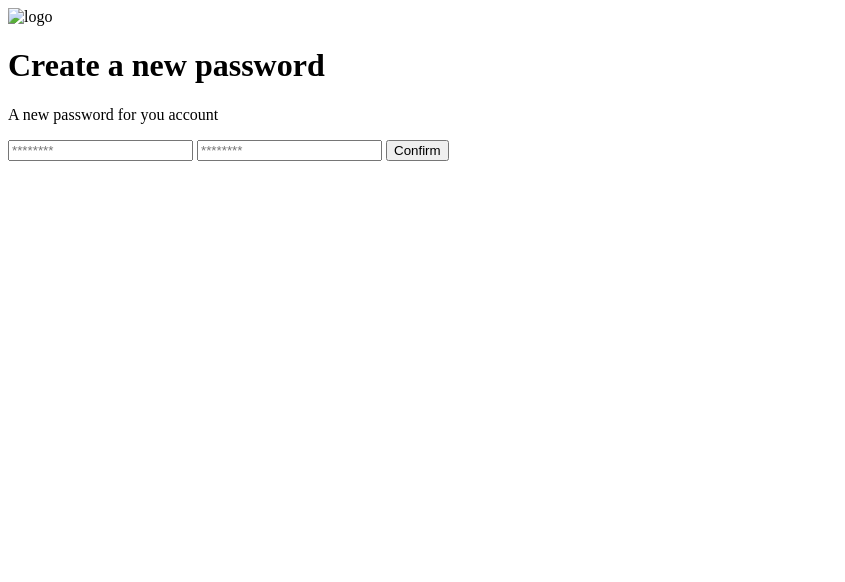
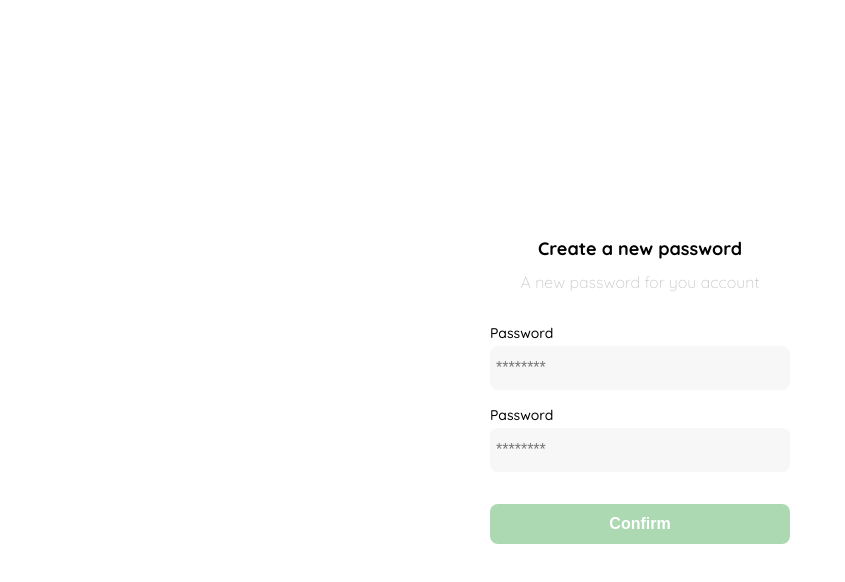
Before and after one commit to JorgeLuisMartinez/html-css-course-frontend-dev-practice, a plain HTML site: page clase-5-contraseña-html.html in a window 1280 px wide. Shown: the whole page, without its empty margins (0-845 px from the left). Drawn offline with Linux system fonts and the light colour scheme.

Commit message:
Se cambio el nombre de las carpetas que contenian los logos y iconos del proyecto, se realizaron los estilos para la estructura de la pantalla: crear contraseña

```diff
--- a/clase-5-contraseña-html.html
+++ b/clase-5-contraseña-html.html
@@ -4,22 +4,107 @@
     <meta charset="UTF-8">
     <meta http-equiv="X-UA-Compatible" content="IE=edge">
     <meta name="viewport" content="width=device-width, initial-scale=1.0">
+    <link rel="preconnect" href="https://fonts.googleapis.com">
+    <link rel="preconnect" href="https://fonts.gstatic.com" crossorigin>
+    <link href="https://fonts.googleapis.com/css2?family=Quicksand:wght@300;500;700&display=swap" rel="stylesheet">
     <title>Contraseña</title>
     <style>
-
+        :root{
+            --white: #FFFFFF;
+            --black: #000000;
+            --dark: #232830;
+            --very-light-pink: #C7C7C7;
+            --text-input-field: #F7F7F7;
+            --hospital-green: #ACD9B2;
+            --sm: 14px;
+            --md: 16px;
+            --lg: 18px;
+        }
+        body{
+            font-family: 'Quicksand', sans-serif;
+            margin: 0%;
+        }
+        .login{
+            width: 100%;
+            height: 100vh;
+            display: grid;
+            place-items: center;
+        }
+        .form-container{
+            display: grid;
+            grid-template-rows: auto 1fr auto;
+            width: 300px;
+        }
+        .logo{
+            width: 150px;
+            margin-bottom: 48px;
+            justify-self: center;
+            display: none;
+        }
+        .title{
+            font-size: var(--lg);
+            margin-bottom: 12px;
+            text-align: center;
+        }
+        .subtitle{
+            color: var(--very-light-pink);
+            font-size: var(--md);
+            font-weight: 300;
+            margin-top: 0%;
+            margin-bottom: 32px;
+            text-align: center;
+        }
+        .form{
+            display: flex;
+            flex-direction: column;
+        }
+        .label{
+            font-size: var(--sm);
+            font-weight: 500;
+            margin-bottom: 4px;
+        }
+        .input{
+            background-color: var(--text-input-field);
+            border: none;
+            border-radius: 8px;
+            height: 32px;
+            font-size: var(--md);
+            padding: 6px;
+            margin-bottom: 16px;
+        }
+        .primary-button{
+            background-color: var(--hospital-green);
+            border-radius: 8px;
+            border: none;
+            color: var(--white);
+            width: 100%;
+            cursor: pointer;
+            font-size: var(--md);
+            font-weight: bold;
+            height: 40px;
+        }
+        .login-button{
+            margin-top: 16px;
+            margin-bottom: 32px;
+        }
+        @media (max-width: 640px) {
+            .logo{
+                display: block;
+            }
+        }
     </style>
 </head>
 <body>
     <div class="login">
         <div class="form-container">
-            <img src="" alt="logo" class="logo">
+            <img src="./logos/logo_yard_sale.svg" alt="logo" class="logo">
             <h1 class="title">Create a new password</h1>
             <p class="subtitle">A new password for you account</p>
             <form action="/" class="form">
-                <label for="password" class="label"></label>
+                <label for="password" class="label">Password</label>
                 <input type="password" id="password" placeholder="********" class="input input-password">
 
-                <label for="new-password" class="label"></label>
+                <label for="new-password" class="label">Password</label>
                 <input type="password" id="new-password" placeholder="********" class="input input-password">
 
                 <input type="submit" value="Confirm" class="primary-button login-button">
```
Also changed, not shown: icons/bt_add_to_cart.svg (renamed from Platzi_YardSale_Icons/bt_add_to_cart.svg), icons/bt_added_to_cart.svg (renamed from Platzi_YardSale_Icons/bt_added_to_cart.svg), icons/email.svg (renamed from Platzi_YardSale_Icons/email.svg), icons/flechita.svg (renamed from Platzi_YardSale_Icons/flechita.svg), icons/icon_close.png (renamed from Platzi_YardSale_Icons/icon_close.png), icons/icon_menu.svg (renamed from Platzi_YardSale_Icons/icon_menu.svg), icons/icon_shopping_cart.svg (renamed from Platzi_YardSale_Icons/icon_shopping_cart.svg), icons/icon_shopping_cart_notification.svg (renamed from Platzi_YardSale_Icons/icon_shopping_cart_notification.svg), logos/favicon_bota_fora.svg (renamed from Platzi_YardSale_Logos/favicon_bota_fora.svg), logos/favicon_yard_sale.svg (renamed from Platzi_YardSale_Logos/favicon_yard_sale.svg), logos/logo_bota_fora.svg (renamed from Platzi_YardSale_Logos/logo_bota_fora.svg), logos/logo_yard_sale.svg (renamed from Platzi_YardSale_Logos/logo_yard_sale.svg).
